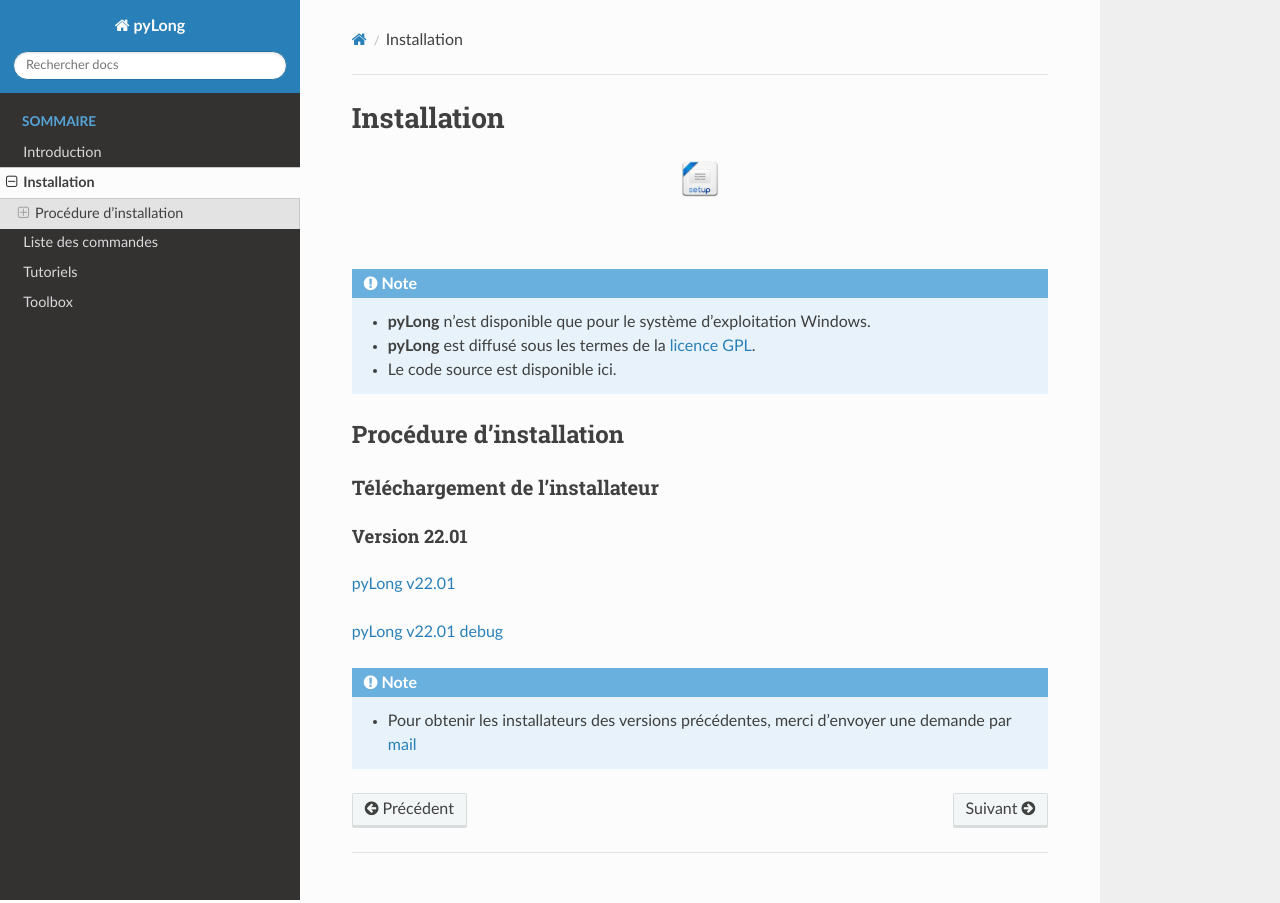
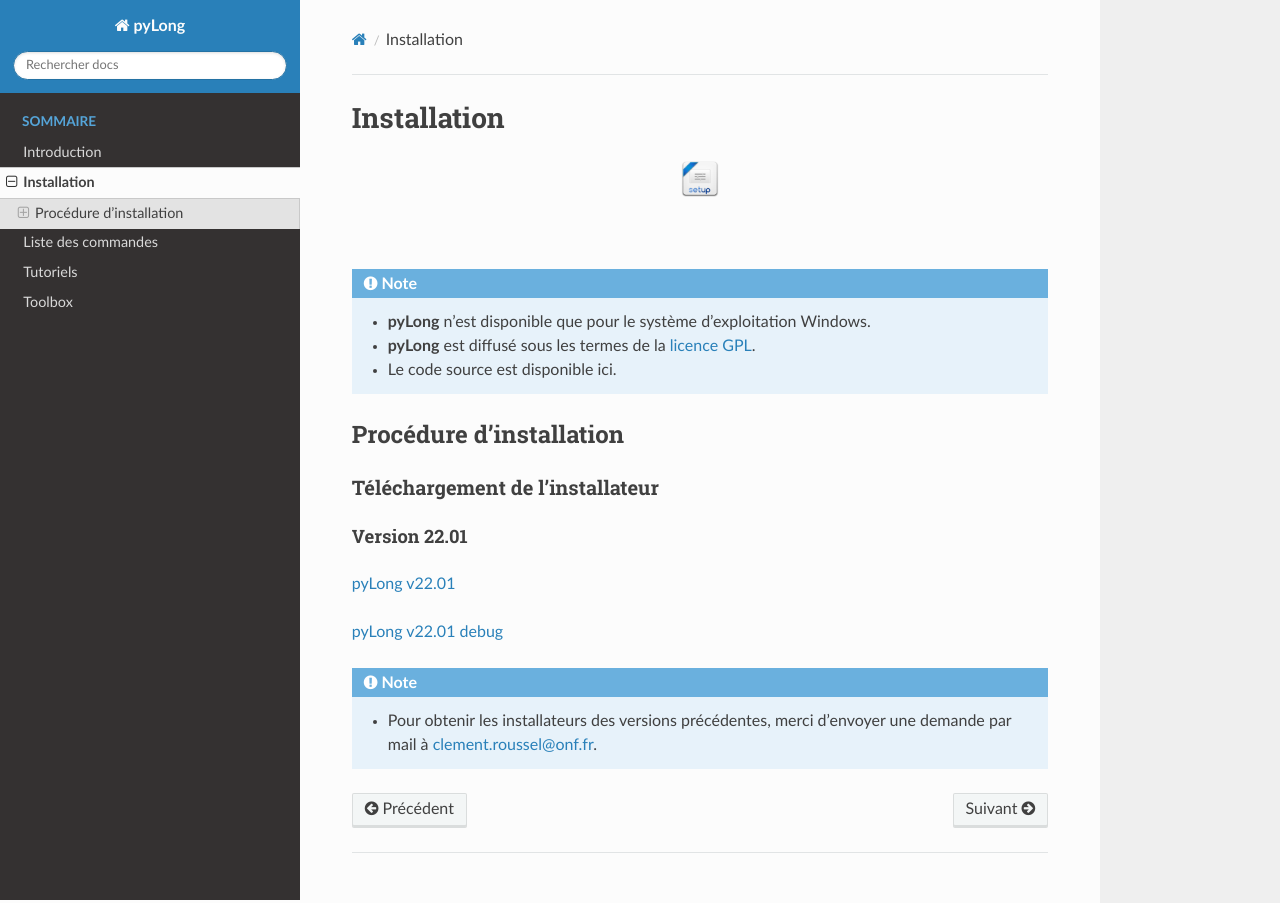
Before and after one commit to clementroussel/pyLong-doc, a Sphinx documentation site: the page built from docs/source/installation.rst, in a window 1280 px wide. Built offline with Sphinx 7.4.7 and the Read the Docs theme 2.0.0, drawn with Linux system fonts in a browser that asks for light colours.

Commit message:
Update installation.rst

```diff
--- a/docs/source/installation.rst
+++ b/docs/source/installation.rst
@@ -33,6 +33,6 @@ Version 22.01
 .. _pyLong v22.01: https://officenationaldesforets-my.sharepoint.com/:u:/g/personal/clement_roussel_onf_fr/EXcl2TcGXP5EnhL0gDqUQPEB-A-vF_6PQ9l-gu_jEQjROw?e=sc5Dqy
 
 .. note::
-   - Pour obtenir les installateurs des versions précédentes, merci d'envoyer une demande par `mail`_
+   - Pour obtenir les installateurs des versions précédentes, merci d'envoyer une demande par mail à `clement.roussel@onf.fr`_.
 
-.. _mail: clement.roussel@onf.fr
+.. _clement.roussel@onf.fr: clement.roussel@onf.fr
```
